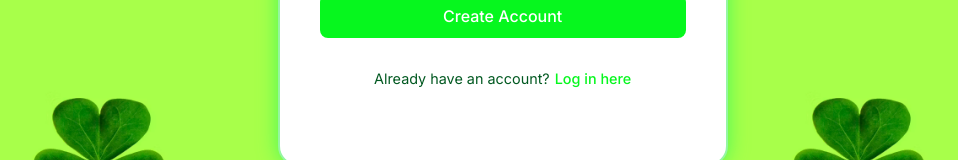
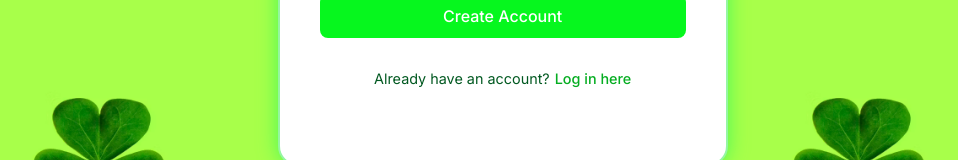
Before and after one commit to SeanieCodes/mall-app-frontend, a React (Vite) app: page /signup in a window 1280 px wide. Shown: the part 618-778 px from the top of the page, without its empty margins (159-1117 px from the left). Built offline with nearby package versions, Linux system fonts and the light colour scheme.

Commit message:
refactor: change loginLink and signupLink CSS

```diff
--- a/src/components/Common/LoginForm/LoginForm.css
+++ b/src/components/Common/LoginForm/LoginForm.css
@@ -90,3 +90,7 @@
     color: var(--dark-green);
     text-decoration: underline;
 }
+
+.signupLink:focus {
+    outline: none;
+}
--- a/src/components/Shopper/SignupForm/SignupForm.css
+++ b/src/components/Shopper/SignupForm/SignupForm.css
@@ -77,7 +77,7 @@
 .loginLink {
     background: none;
     border: none;
-    color: var(--primary-green);
+    color: var(--dark-green);
     font-weight: 500;
     cursor: pointer;
     margin-left: 5px;
@@ -89,3 +89,7 @@
     color: var(--dark-green);
     text-decoration: underline;
 }
+
+.loginLink:focus {
+    outline: none;
+}
```
